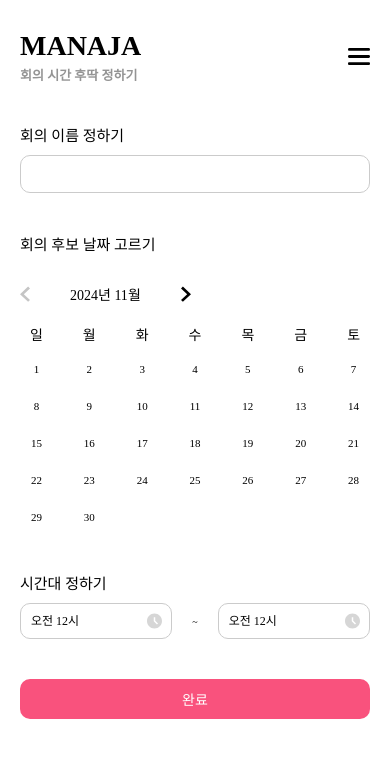
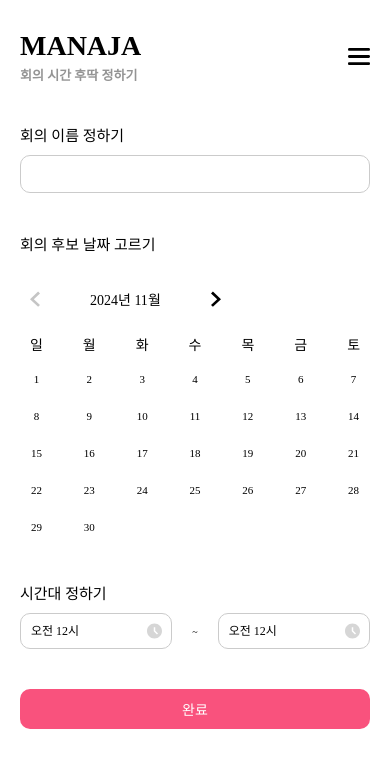
Before and after one commit to kimtaejin3/manaja, a React (Create React App) app: page / in a window 390 px wide. Shown: the top 768 px of the page. Built offline with nearby package versions, Linux system fonts and the light colour scheme.

Commit message:
feat: calendarArrowButton 모바일에서도 잘눌릴 수 있도록 기능 구현 및 스타일 적용

```diff
--- a/src/components/commons/Calendar.module.scss
+++ b/src/components/commons/Calendar.module.scss
@@ -4,6 +4,7 @@
 .container {
   .header {
     display: flex;
+    align-items: center;
     gap: 40px;
 
     span {
@@ -13,6 +14,19 @@
 
     .calendarArrowButton {
       cursor: pointer;
+      // padding: 5px 9px;
+      width: 30px;
+      height: 30px;
+
+      display: flex;
+      align-items: center;
+      justify-content: center;
+
+      border-radius: 999px;
+
+      &:hover {
+        background-color: rgba(0, 0, 0, 0.05);
+      }
     }
   }
 
```
